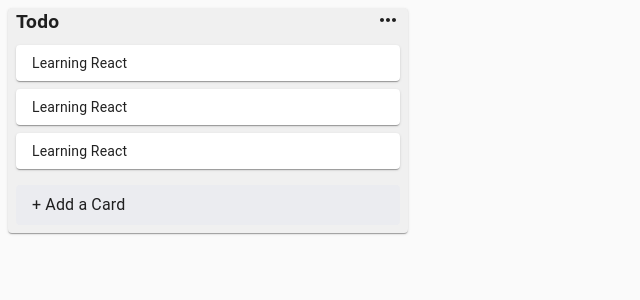
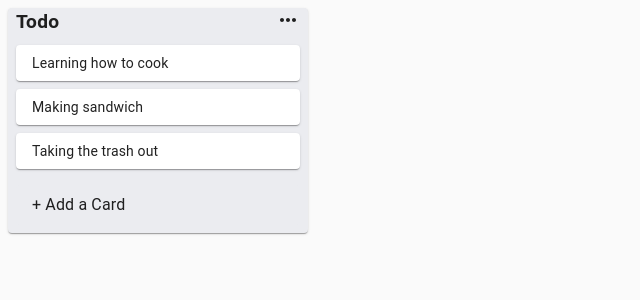
Before and after one commit to abhiramskrishna/TrelloClone, a React (Create React App) app: page / in a window 1280 px wide. Shown: the top 300 px of the page, without its empty margins (0-640 px from the left). Built offline with nearby package versions, Linux system fonts and the light colour scheme.

Commit message:
Inputting in cards

```diff
--- a/package.json
+++ b/package.json
@@ -11,6 +11,7 @@
     "react": "^18.2.0",
     "react-dom": "^18.2.0",
     "react-scripts": "5.0.1",
+    "uuid": "^9.0.0",
     "web-vitals": "^2.1.4"
   },
   "scripts": {
--- a/src/App.js
+++ b/src/App.js
@@ -1,11 +1,38 @@
-import React from 'react'
-import List from './components/List/List.js';
+import React, { useState } from 'react';
+import { v4 as uuid } from 'uuid';
+import List from './components/List/List';
+import store from './utils/store';
+import StoreApi from './utils/storeApi';
 export default function App() {
+  const [data, setData] = useState(store);
+  const addMoreCard = (title, listId) => {
+    console.log(title);
+    const newCardId = uuid();
+    const newCard = {
+      id: newCardId,
+      title,
+    };
+
+    const list = data.lists[listId];
+    list.cards = [...list.cards, newCard];
+
+    const newState = {
+      ...data,
+      lists: {
+        ...data.lists,
+        [listId]: list,
+      },
+    };
+    setData(newState);
+  };
   return (
-    <div>
-      <List>
-
-      </List>
-    </div>
+    <StoreApi.Provider value={{ addMoreCard }}>
+      <div>
+        {data.listIds.map((listId) => {
+          const list = data.lists[listId];
+          return <List list={list} key={listId} />;
+        })}
+      </div>
+    </StoreApi.Provider>
   );
 }
--- a/src/components/Card.js
+++ b/src/components/Card.js
@@ -1,6 +1,5 @@
 import React from 'react';
 import { Paper } from '@material-ui/core';
-
 import { makeStyles } from '@material-ui/core/styles';
 
 const useStyle = makeStyles((theme) => ({
@@ -9,12 +8,12 @@
     margin: theme.spacing(1),
   },
 }));
-export default function Card() {
+export default function Card({ card }) {
   const classes = useStyle();
 
   return (
     <div>
-      <Paper className={classes.card}>Learning React</Paper>
+      <Paper className={classes.card}>{card.title}</Paper>
     </div>
   );
 }
--- a/src/components/Input/InputCard.js
+++ b/src/components/Input/InputCard.js
@@ -1,7 +1,8 @@
-import React from 'react';
+import React, { useState, useContext } from 'react';
 import { Paper, InputBase, Button, IconButton } from '@material-ui/core';
 import ClearIcon from '@material-ui/icons/Clear';
 import { makeStyles, fade } from '@material-ui/core/styles';
+import storeApi from '../../utils/storeApi';
 
 const useStyle = makeStyles((theme) => ({
   card: {
@@ -22,16 +23,37 @@
     margin: theme.spacing(0, 1, 1, 1),
   },
 }));
-export default function InputCard({ setOpen }) {
+export default function InputCard({ setOpen, listId }) {
+
   const classes = useStyle();
+  const { addMoreCard } = useContext(storeApi);
+  const [cardTitle, setCardTitle] = useState('');
+
+  const handleOnChange = (e) => {
+    setCardTitle(e.target.value);
+  };
+
+  const handleBtnConfirm = () => {
+    addMoreCard(cardTitle, listId);
+    setCardTitle('');
+    setOpen(false);
+  };
+
+  const handleBlur = () => {
+    setOpen(false);
+    //setCardTitle('');
+  };
+
   return (
     <div>
       <div>
         <Paper className={classes.card}>
           <InputBase
+            onChange={handleOnChange}
             multiline
-            onBlur={() => setOpen(false)}
+            value={cardTitle}
             fullWidth
+            onBlur={handleBlur}
             inputProps={{
               className: classes.input,
             }}
@@ -40,7 +62,7 @@
         </Paper>
       </div>
       <div className={classes.confirm}>
-        <Button className={classes.btnConfirm} onClick={() => setOpen(false)}>
+        <Button className={classes.btnConfirm} onClick={handleBtnConfirm}>
           Add Card
         </Button>
         <IconButton onClick={() => setOpen(false)}>
--- a/src/components/Input/InputContainer.js
+++ b/src/components/Input/InputContainer.js
@@ -17,13 +17,13 @@
   },
 }));
 
-export default function InputContainer() {
+export default function InputContainer({ listId }) {
   const classes = useStyle();
   const [open, setOpen] = useState(false);
   return (
     <div className={classes.root}>
       <Collapse in={open}>
-        <InputCard setOpen={setOpen} />
+        <InputCard setOpen={setOpen} listId={listId} />
       </Collapse>
       <Collapse in={!open}>
         <Paper
--- a/src/components/List/List.js
+++ b/src/components/List/List.js
@@ -1,32 +1,28 @@
-import React from 'react'
+import React from 'react';
 import { Paper, CssBaseline } from '@material-ui/core';
 import { makeStyles } from '@material-ui/core/styles';
 import Title from './Title';
 import Card from '../Card';
 import InputContainer from '../Input/InputContainer';
 
-const useStyle = makeStyles((theme)=>({
-    root:{
-        width: '400px',
-        backgroundColor: '#F0F0F0',
+const useStyle = makeStyles((theme) => ({
+  root: {
+    width: '300px',
+    backgroundColor: '#EBECF0',
     marginLeft: theme.spacing(1),
-    }
-}
-
-));
-
-
-export default function List() {
+  },
+}));
+export default function List({ list }) {
   const classes = useStyle();
   return (
     <div>
       <Paper className={classes.root}>
         <CssBaseline />
-                <Title />
-                <Card />
-                <Card />
-                <Card />
-                <InputContainer />
+        <Title title={list.title} />
+        {list.cards.map((card) => (
+          <Card key={card.id} card={card} />
+        ))}
+        <InputContainer listId={list.id} />
       </Paper>
     </div>
   );
--- a/src/components/List/Title.js
+++ b/src/components/List/Title.js
@@ -4,18 +4,15 @@
 import MoreHorizIcon from '@material-ui/icons/MoreHoriz';
 
 const useStyle = makeStyles((theme) => ({
-
   editableTitleContainer: {
     margin: theme.spacing(1),
     display: 'flex',
   },
-
   editableTitle: {
     flexGrow: 1,
     fontSize: '1.2rem',
     fontWeight: 'bold',
   },
-
   input: {
     fontSize: '1.2rem',
     fontWeight: 'bold',
@@ -25,8 +22,7 @@
     },
   },
 }));
-
-export default function Title() {
+export default function Title({ title }) {
   const [open, setOpen] = useState(false);
   const classes = useStyle();
 
@@ -36,7 +32,7 @@
         <div>
           <InputBase
             autoFocus
-            value="Todo"
+            value={title}
             inputProps={{
               className: classes.input,
             }}
@@ -50,7 +46,7 @@
             onClick={() => setOpen(!open)}
             className={classes.editableTitle}
           >
-            Todo
+            {title}
           </Typography>
           <MoreHorizIcon />
         </div>
--- a/src/index.js
+++ b/src/index.js
@@ -5,7 +5,7 @@
 
 const root = ReactDOM.createRoot(document.getElementById('root'));
 root.render(
-  <React.StrictMode>
+
     <App />
-  </React.StrictMode>
+
 );
--- /dev/null
+++ b/src/utils/store.js
@@ -0,0 +1,27 @@
+const cards = [
+  {
+    id: 'card-1',
+    title: 'Learning how to cook',
+  },
+  {
+    id: 'card-2',
+    title: 'Making sandwich',
+  },
+  {
+    id: 'card-3',
+    title: 'Taking the trash out',
+  },
+];
+
+const data = {
+  lists: {
+    'list-1': {
+      id: 'list-1',
+      title: 'Todo',
+      cards,
+    },
+  },
+  listIds: ['list-1'],
+};
+
+export default data;
--- /dev/null
+++ b/src/utils/storeApi.js
@@ -0,0 +1,2 @@
+import React from 'react';
+export default React.createContext(null);
```
Also changed, not shown: 1 other file (tests, documents, lock files or other folders). Lines whose indentation alone changed are shown as unchanged.
